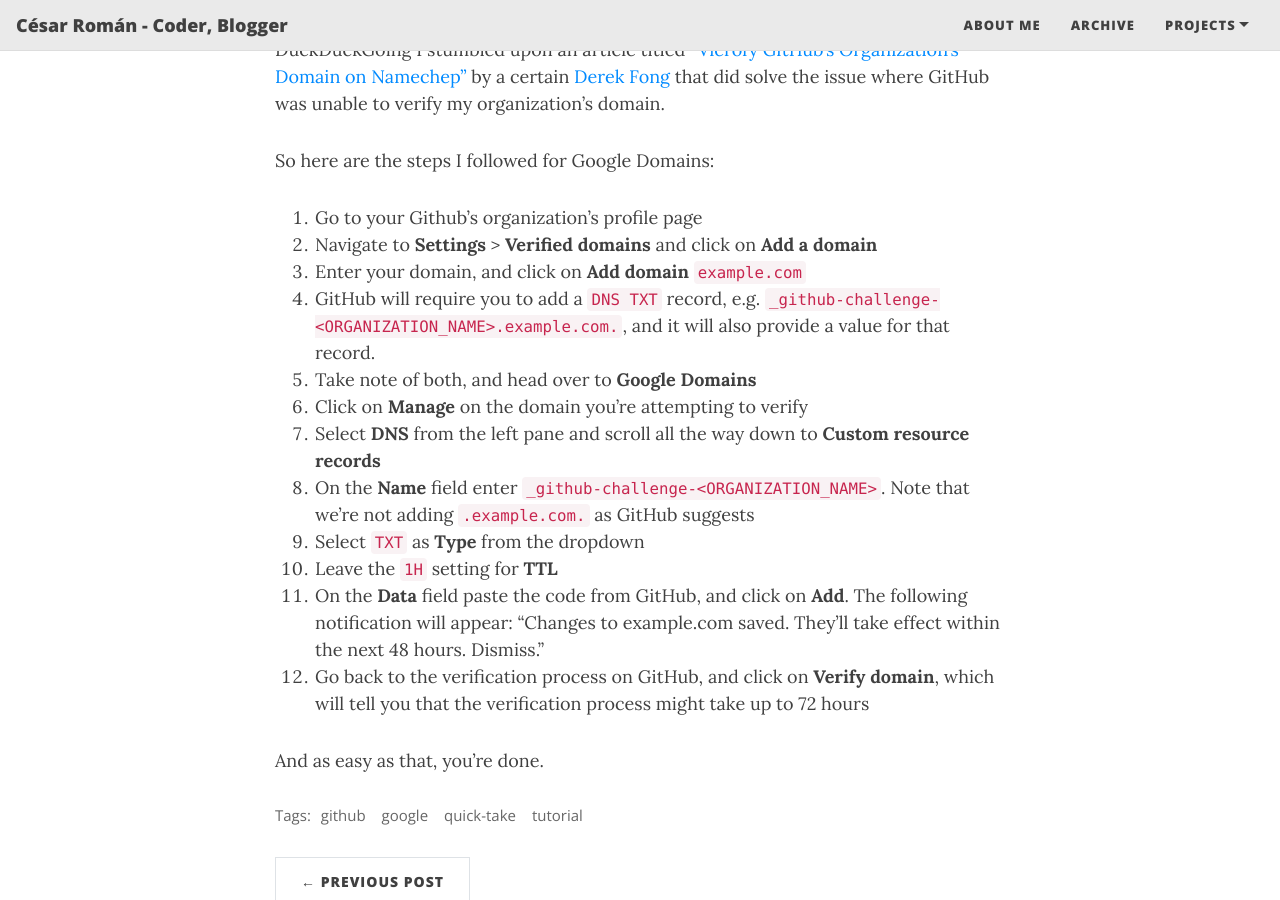
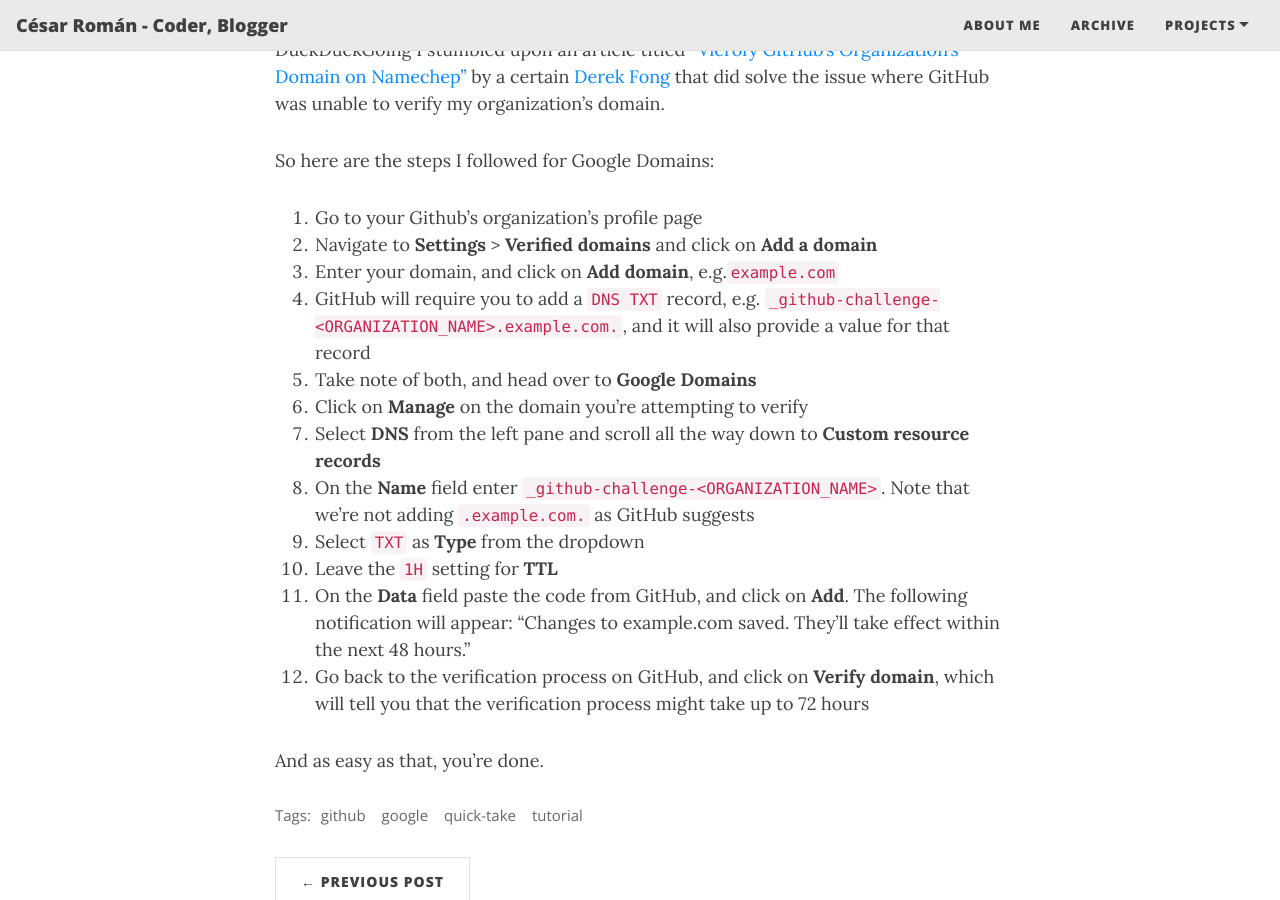
Before and after one commit to cesarcoatl/cesarcoatl.github.io, a Jekyll site: the page built from _posts/2020-10-14-how-to-verify-your-github-organization-s-domain-on-google-domains.md, in a window 1280 px wide and 900 px high, scrolled down 630 px. Built offline with Jekyll 4.4.1, drawn with Linux system fonts in a browser that asks for light colours; nearby versions of some CDN libraries; comment, search, counter and statistics services are not loaded; some of the changed text lies outside the part shown.

Commit message:
Renamed post

```diff
--- a/_posts/2020-10-14-how-to-verify-your-organization-s-domain-on-google-domains.md
+++ b/_posts/2020-10-14-how-to-verify-your-github-organization-s-domain-on-google-domains.md
@@ -20,16 +20,15 @@
 
 1. Go to your Github's organization's profile page
 1. Navigate to **Settings** > **Verified domains** and click on **Add a domain**
-1. Enter your domain, and click on **Add domain**
-    `example.com`
-1. GitHub will require you to add a `DNS TXT` record, e.g. `_github-challenge-<ORGANIZATION_NAME>.example.com.`, and it will also provide a value for that record.
+1. Enter your domain, and click on **Add domain**, e.g.`example.com`
+1. GitHub will require you to add a `DNS TXT` record, e.g. `_github-challenge-<ORGANIZATION_NAME>.example.com.`, and it will also provide a value for that record
 1. Take note of both, and head over to **Google Domains**
 1. Click on **Manage** on the domain you're attempting to verify
 1. Select **DNS** from the left pane and scroll all the way down to **Custom resource records**
 1. On the **Name** field enter `_github-challenge-<ORGANIZATION_NAME>`. Note that we're not adding `.example.com.` as GitHub suggests
 1. Select `TXT` as **Type** from the dropdown
 1. Leave the `1H` setting for **TTL**
-1. On the **Data** field paste the code from GitHub, and click on **Add**. The following notification will appear: "Changes to example.com saved. They'll take effect within the next 48 hours. Dismiss."
+1. On the **Data** field paste the code from GitHub, and click on **Add**. The following notification will appear: "Changes to example.com saved. They'll take effect within the next 48 hours."
 1. Go back to the verification process on GitHub, and click on **Verify domain**, which will tell you that the verification process might take up to 72 hours
 
 And as easy as that, you're done.
```
Also changed, not shown: other parts of _posts/2020-10-14-how-to-verify-your-github-organization-s-domain-on-google-domains.md (+2 -2 lines).
